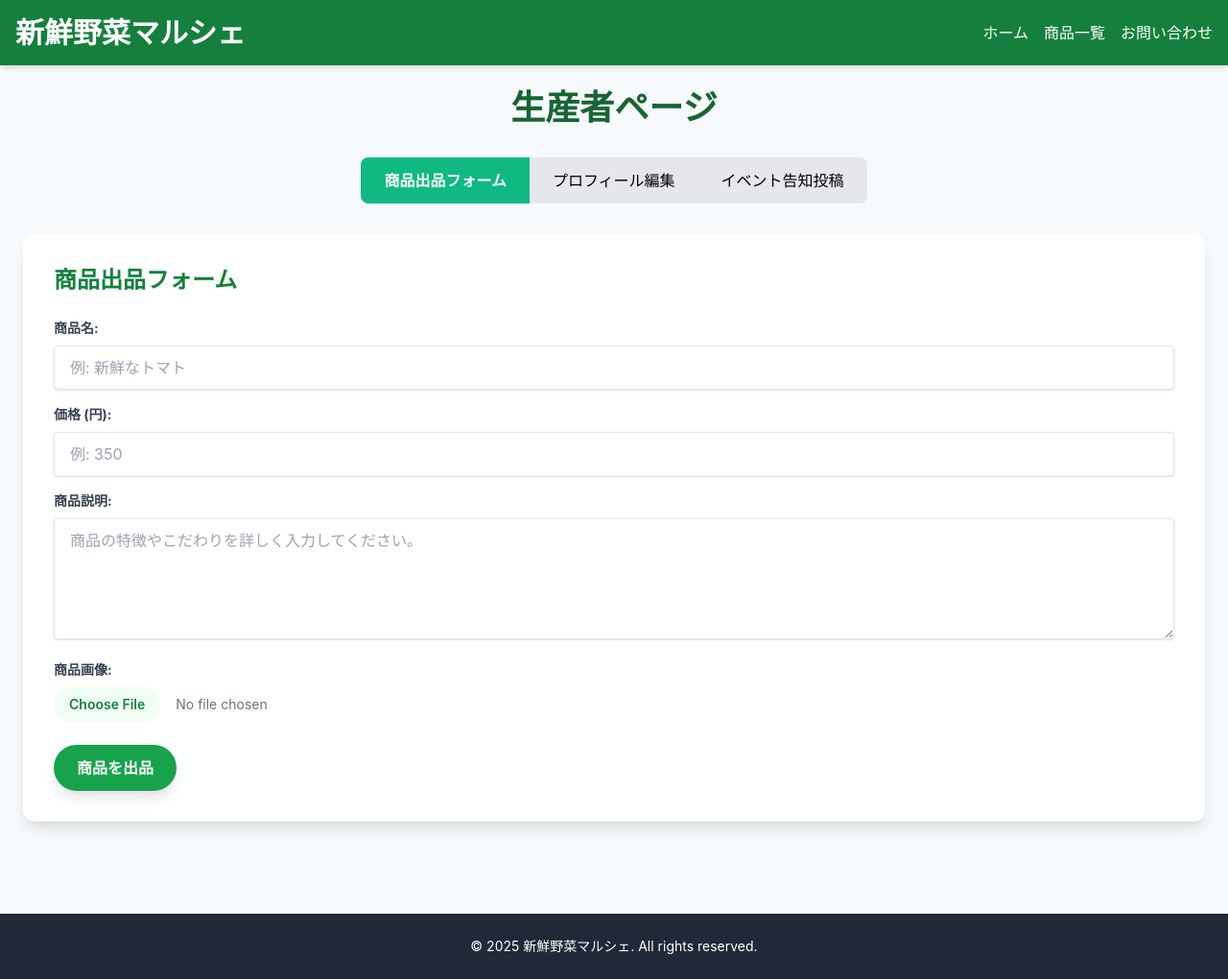
After one commit to Nagaoka-M1/geiot_A, a Flask app: page /producer in a window 1280 px wide. The commit adds this page. Shown: the whole page at 96% size. Run offline with Flask 3, Linux system fonts and the light colour scheme; some libraries are stand-ins or nearby versions.

Commit message:
生産者ページ追加

```diff
--- a/server.py
+++ b/server.py
@@ -74,5 +74,12 @@ def consumer_register():
 def index():
     return render_template('index.html')
 
+@app.route('/producer', methods=['GET', 'POST'])
+def producer():
+    if request.method == 'POST':
+        pass
+    return render_template('producer_dashboard.html')
+
+
 if __name__ == '__main__':
     app.run(debug=True)
--- /dev/null
+++ b/templates/producer_dashboard.html
@@ -0,0 +1,201 @@
+<!DOCTYPE html>
+<html lang="ja">
+<head>
+    <meta charset="UTF-8">
+    <meta name="viewport" content="width=device-width, initial-scale=1.0">
+    <title>生産者ページ - 新鮮野菜マルシェ</title>
+    <!-- Tailwind CSS CDN -->
+    <script src="https://cdn.tailwindcss.com"></script>
+    <style>
+        /* Custom styles for Inter font and general body styling */
+        body {
+            font-family: 'Inter', sans-serif;
+            background-color: #f7fafc; /* Light gray background */
+        }
+        /* Custom scrollbar for better aesthetics */
+        ::-webkit-scrollbar {
+            width: 8px;
+        }
+        ::-webkit-scrollbar-track {
+            background: #f1f1f1;
+            border-radius: 10px;
+        }
+        ::-webkit-scrollbar-thumb {
+            background: #888;
+            border-radius: 10px;
+        }
+        ::-webkit-scrollbar-thumb:hover {
+            background: #555;
+        }
+        /* Styles for active tab */
+        .tab-button.active {
+            background-color: #10B981; /* Green-500 */
+            color: white;
+            font-weight: bold;
+        }
+    </style>
+</head>
+<body class="flex flex-col min-h-screen">
+    <!-- Header Section -->
+    <header class="bg-green-700 text-white p-4 shadow-md">
+        <div class="container mx-auto flex flex-col md:flex-row justify-between items-center">
+            <h1 class="text-3xl font-bold mb-2 md:mb-0">
+                <a href="index.html" class="hover:text-green-200 transition duration-300">新鮮野菜マルシェ</a>
+            </h1>
+            <nav>
+                <ul class="flex space-x-4">
+                    <li><a href="index.html" class="hover:text-green-200 transition duration-300">ホーム</a></li>
+                    <li><a href="#" class="hover:text-green-200 transition duration-300">商品一覧</a></li>
+                    <li><a href="#" class="hover:text-green-200 transition duration-300">お問い合わせ</a></li>
+                </ul>
+            </nav>
+        </div>
+    </header>
+
+    <!-- Main Content Section -->
+    <main class="container mx-auto p-6 flex-grow">
+        <h2 class="text-4xl font-extrabold text-center text-green-800 mb-8">生産者ページ</h2>
+
+        <!-- Tab Navigation -->
+        <div class="flex justify-center mb-8">
+            <button id="productFormTab" class="tab-button px-6 py-3 rounded-l-lg bg-gray-200 hover:bg-gray-300 transition duration-300 active">商品出品フォーム</button>
+            <button id="profileEditTab" class="tab-button px-6 py-3 bg-gray-200 hover:bg-gray-300 transition duration-300">プロフィール編集</button>
+            <button id="eventPostTab" class="tab-button px-6 py-3 rounded-r-lg bg-gray-200 hover:bg-gray-300 transition duration-300">イベント告知投稿</button>
+        </div>
+
+        <!-- Tab Content: Product Listing Form -->
+        <div id="productFormContent" class="tab-content bg-white p-8 rounded-xl shadow-lg mb-8">
+            <h3 class="text-2xl font-bold text-green-700 mb-6">商品出品フォーム</h3>
+            <form id="productListingForm">
+                <div class="mb-4">
+                    <label for="productName" class="block text-gray-700 text-sm font-bold mb-2">商品名:</label>
+                    <input type="text" id="productName" name="productName" class="shadow appearance-none border rounded w-full py-3 px-4 text-gray-700 leading-tight focus:outline-none focus:shadow-outline focus:ring-2 focus:ring-green-500" placeholder="例: 新鮮なトマト" required>
+                </div>
+                <div class="mb-4">
+                    <label for="productPrice" class="block text-gray-700 text-sm font-bold mb-2">価格 (円):</label>
+                    <input type="number" id="productPrice" name="productPrice" class="shadow appearance-none border rounded w-full py-3 px-4 text-gray-700 leading-tight focus:outline-none focus:shadow-outline focus:ring-2 focus:ring-green-500" placeholder="例: 350" min="0" required>
+                </div>
+                <div class="mb-4">
+                    <label for="productDescription" class="block text-gray-700 text-sm font-bold mb-2">商品説明:</label>
+                    <textarea id="productDescription" name="productDescription" rows="5" class="shadow appearance-none border rounded w-full py-3 px-4 text-gray-700 leading-tight focus:outline-none focus:shadow-outline focus:ring-2 focus:ring-green-500" placeholder="商品の特徴やこだわりを詳しく入力してください。" required></textarea>
+                </div>
+                <div class="mb-6">
+                    <label for="productImage" class="block text-gray-700 text-sm font-bold mb-2">商品画像:</label>
+                    <input type="file" id="productImage" name="productImage" accept="image/*" class="block w-full text-sm text-gray-500 file:mr-4 file:py-2 file:px-4 file:rounded-full file:border-0 file:text-sm file:font-semibold file:bg-green-50 file:text-green-700 hover:file:bg-green-100" required>
+                </div>
+                <div class="flex items-center justify-between">
+                    <button type="submit" class="bg-green-600 hover:bg-green-700 text-white font-bold py-3 px-6 rounded-full shadow-lg transition duration-300 transform hover:scale-105">商品を出品</button>
+                </div>
+            </form>
+        </div>
+
+        <!-- Tab Content: Profile Editing -->
+        <div id="profileEditContent" class="tab-content bg-white p-8 rounded-xl shadow-lg mb-8 hidden">
+            <h3 class="text-2xl font-bold text-green-700 mb-6">プロフィール編集</h3>
+            <form id="profileEditForm">
+                <div class="mb-4">
+                    <label for="producerName" class="block text-gray-700 text-sm font-bold mb-2">生産者名:</label>
+                    <input type="text" id="producerName" name="producerName" class="shadow appearance-none border rounded w-full py-3 px-4 text-gray-700 leading-tight focus:outline-none focus:shadow-outline focus:ring-2 focus:ring-green-500" placeholder="例: 山田農園" required>
+                </div>
+                <div class="mb-4">
+                    <label for="producerBio" class="block text-gray-700 text-sm font-bold mb-2">自己紹介:</label>
+                    <textarea id="producerBio" name="producerBio" rows="5" class="shadow appearance-none border rounded w-full py-3 px-4 text-gray-700 leading-tight focus:outline-none focus:shadow-outline focus:ring-2 focus:ring-green-500" placeholder="農園の紹介や野菜へのこだわりを入力してください。" required></textarea>
+                </div>
+                <div class="mb-6">
+                    <label for="producerContact" class="block text-gray-700 text-sm font-bold mb-2">連絡先メールアドレス:</label>
+                    <input type="email" id="producerContact" name="producerContact" class="shadow appearance-none border rounded w-full py-3 px-4 text-gray-700 leading-tight focus:outline-none focus:shadow-outline focus:ring-2 focus:ring-green-500" placeholder="your@example.com" required>
+                </div>
+                <div class="flex items-center justify-between">
+                    <button type="submit" class="bg-green-600 hover:bg-green-700 text-white font-bold py-3 px-6 rounded-full shadow-lg transition duration-300 transform hover:scale-105">プロフィールを更新</button>
+                </div>
+            </form>
+        </div>
+
+        <!-- Tab Content: Event/Announcement Posting -->
+        <div id="eventPostContent" class="tab-content bg-white p-8 rounded-xl shadow-lg mb-8 hidden">
+            <h3 class="text-2xl font-bold text-green-700 mb-6">イベント告知投稿</h3>
+            <form id="eventPostForm">
+                <div class="mb-4">
+                    <label for="eventTitle" class="block text-gray-700 text-sm font-bold mb-2">タイトル:</label>
+                    <input type="text" id="eventTitle" name="eventTitle" class="shadow appearance-none border rounded w-full py-3 px-4 text-gray-700 leading-tight focus:outline-none focus:shadow-outline focus:ring-2 focus:ring-green-500" placeholder="例: 収穫体験イベント開催！" required>
+                </div>
+                <div class="mb-4">
+                    <label for="eventDate" class="block text-gray-700 text-sm font-bold mb-2">開催日時:</label>
+                    <input type="datetime-local" id="eventDate" name="eventDate" class="shadow appearance-none border rounded w-full py-3 px-4 text-gray-700 leading-tight focus:outline-none focus:shadow-outline focus:ring-2 focus:ring-green-500" required>
+                </div>
+                <div class="mb-4">
+                    <label for="eventDescription" class="block text-gray-700 text-sm font-bold mb-2">詳細:</label>
+                    <textarea id="eventDescription" name="eventDescription" rows="5" class="shadow appearance-none border rounded w-full py-3 px-4 text-gray-700 leading-tight focus:outline-none focus:shadow-outline focus:ring-2 focus:ring-green-500" placeholder="イベントの詳細や参加方法を入力してください。" required></textarea>
+                </div>
+                <div class="flex items-center justify-between">
+                    <button type="submit" class="bg-green-600 hover:bg-green-700 text-white font-bold py-3 px-6 rounded-full shadow-lg transition duration-300 transform hover:scale-105">イベントを投稿</button>
+                </div>
+            </form>
+        </div>
+    </main>
+
+    <!-- Footer Section -->
+    <footer class="bg-gray-800 text-white p-6 mt-10">
+        <div class="container mx-auto text-center text-sm">
+            &copy; 2025 新鮮野菜マルシェ. All rights reserved.
+        </div>
+    </footer>
+
+    <script>
+        // Get tab buttons and content sections
+        const productFormTab = document.getElementById('productFormTab');
+        const profileEditTab = document.getElementById('profileEditTab');
+        const eventPostTab = document.getElementById('eventPostTab');
+
+        const productFormContent = document.getElementById('productFormContent');
+        const profileEditContent = document.getElementById('profileEditContent');
+        const eventPostContent = document.getElementById('eventPostContent');
+
+        // Get all tab buttons for easy iteration
+        const tabButtons = [productFormTab, profileEditTab, eventPostTab];
+        const tabContents = [productFormContent, profileEditContent, eventPostContent];
+
+        // Function to show a specific tab content and activate its button
+        function showTab(tabToShow, buttonToActivate) {
+            // Hide all tab contents
+            tabContents.forEach(content => content.classList.add('hidden'));
+            // Deactivate all tab buttons
+            tabButtons.forEach(button => button.classList.remove('active'));
+
+            // Show the selected tab content
+            tabToShow.classList.remove('hidden');
+            // Activate the selected tab button
+            buttonToActivate.classList.add('active');
+        }
+
+        // Add event listeners to tab buttons
+        productFormTab.addEventListener('click', () => showTab(productFormContent, productFormTab));
+        profileEditTab.addEventListener('click', () => showTab(profileEditContent, profileEditTab));
+        eventPostTab.addEventListener('click', () => showTab(eventPostContent, eventPostTab));
+
+        // Form submission handlers (for demo purposes)
+        document.getElementById('productListingForm').addEventListener('submit', function(event) {
+            event.preventDefault();
+            alert('商品が出品されました！ (デモ)');
+            this.reset(); // Clear the form
+        });
+
+        document.getElementById('profileEditForm').addEventListener('submit', function(event) {
+            event.preventDefault();
+            alert('プロフィールが更新されました！ (デモ)');
+            this.reset(); // Clear the form
+        });
+
+        document.getElementById('eventPostForm').addEventListener('submit', function(event) {
+            event.preventDefault();
+            alert('イベント告知が投稿されました！ (デモ)');
+            this.reset(); // Clear the form
+        });
+
+        // Initial display: Show product form by default
+        document.addEventListener('DOMContentLoaded', () => {
+            showTab(productFormContent, productFormTab);
+        });
+    </script>
+</body>
+</html>
```
Also changed, not shown: templates/index.html (+5 -3 lines).
